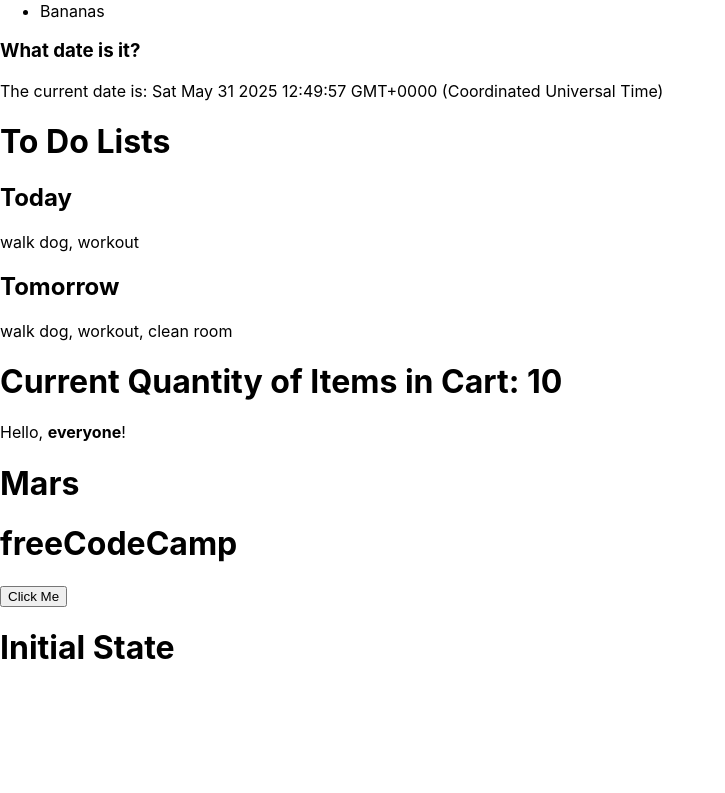
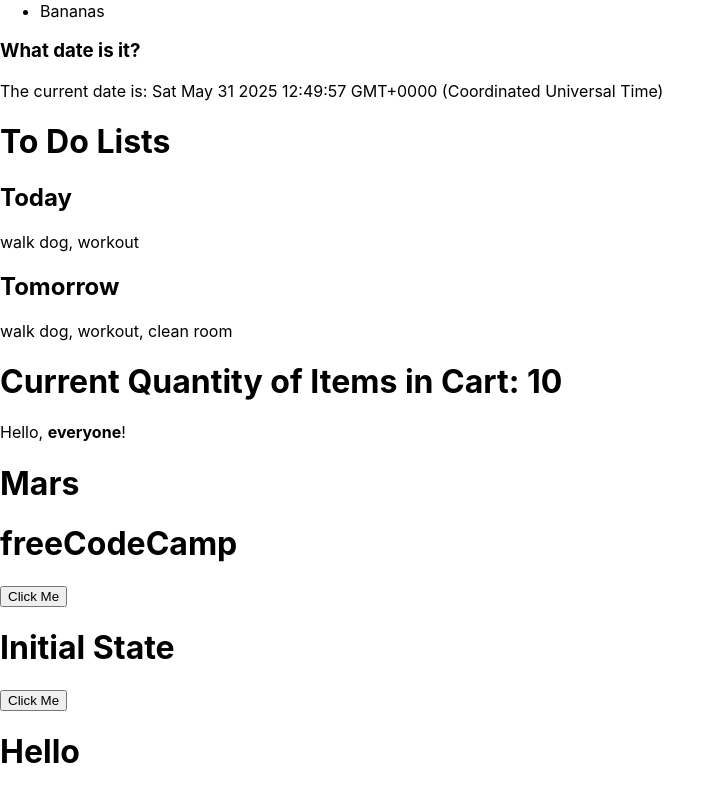
Before and after one commit to mars-rei/freecodecamp, a React (Create React App) app in the folder frontEndDevelopmentLibraries/4-react/: page / in a window 1280 px wide. Shown: the part 430-1223 px from the top of the page, without its empty margins (0-725 px from the left). Before the commit the page ends 1119 px from the top, so only its background shows below. Built offline with nearby package versions, Linux system fonts and the light colour scheme.

Commit message:
lesson 25

```diff
--- a/frontEndDevelopmentLibraries/4-react/src/App.js
+++ b/frontEndDevelopmentLibraries/4-react/src/App.js
@@ -235,17 +235,39 @@ function App() {
       this.handleClick = this.handleClick.bind(this);
     }
     handleClick() {
-      // Change code below this line
       this.setState({
         name: 'React Rocks!'
       })
-      // Change code above this line
     }
     render() {
       return (
         <div>
           <button onClick={this.handleClick}>Click Me</button>
           <h1>{this.state.name}</h1>
+        </div>
+      );
+    }
+  };
+
+
+  class BindThisToClassMethod extends React.Component {
+    constructor(props) {
+      super(props);
+      this.state = {
+        text: "Hello"
+      };
+      this.handleClick = this.handleClick.bind(this)
+    }
+    handleClick() {
+      this.setState({
+        text: "You clicked!"
+      });
+    }
+    render() {
+      return (
+        <div>
+          <button onClick={this.handleClick}>Click Me</button>
+          <h1>{this.state.text}</h1>
         </div>
       );
     }
@@ -276,6 +298,8 @@ function App() {
       <RenderState />
 
       <SetState />
+
+      <BindThisToClassMethod />
     </div>
   );
 }
```
